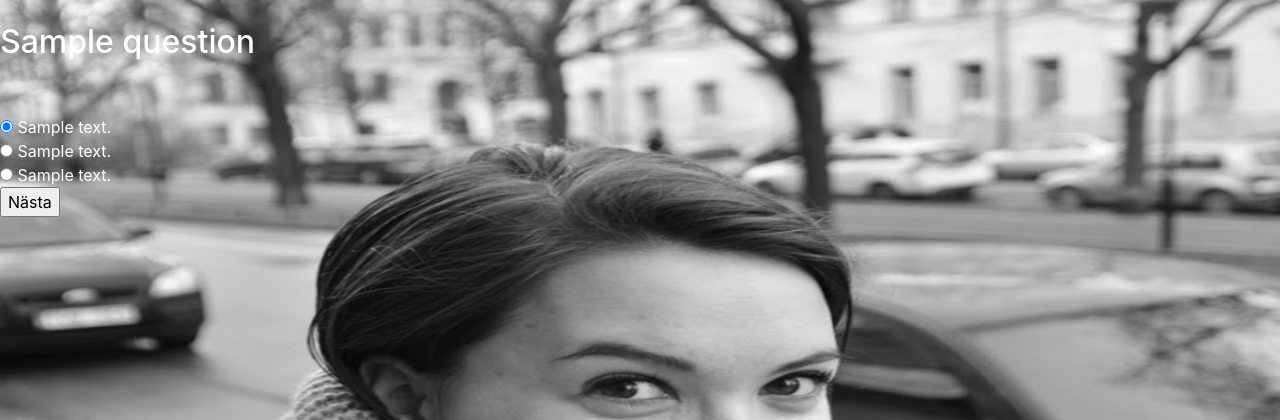
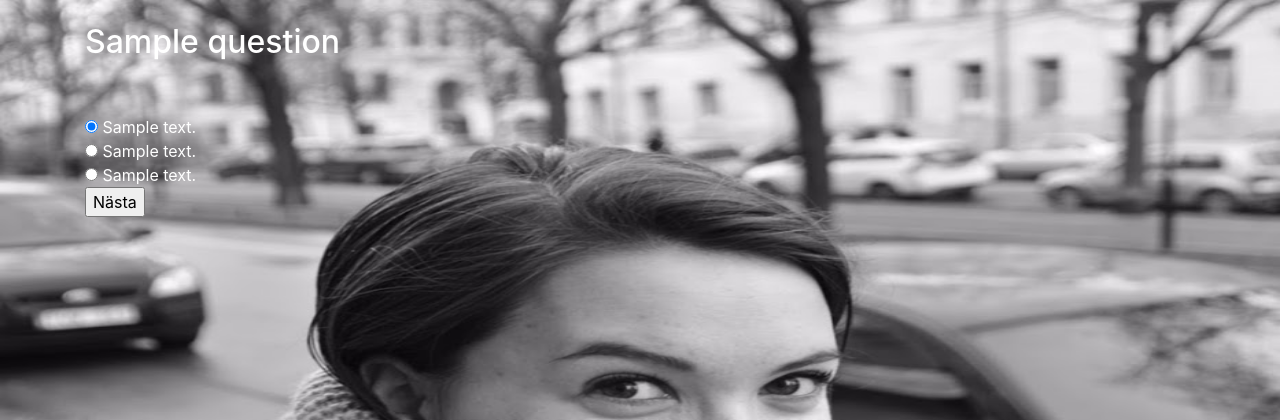
Before and after one commit to cupaiuolo/quizproject, a Django app: page /quiz/1/question/1/ in a window 1280 px wide. Shown: the top 420 px of the page. Run offline with Django 3.2, Linux system fonts and the light colour scheme; tables that the repository leaves empty hold one stand-in row (values such as "Sample post"); some libraries are stand-ins or nearby versions.

Commit message:
added container to question

```diff
--- a/quiz/templates/question.html
+++ b/quiz/templates/question.html
@@ -7,8 +7,10 @@
 	<link rel="stylesheet" href="/static/style.css">
 <head>
 	<body>
-
-	<br>
+<div class="container">
+	<div class="row">
+		<div class="col-md-12">
+			<br>
 	<h2> {{question}} </h2>
 	<br>
 	<br>
@@ -25,6 +27,11 @@
 					</form>
 
 
+		</div>
+	</div>
+</div>
+
+
 		</body>
 	</head>
 	</html>
```
